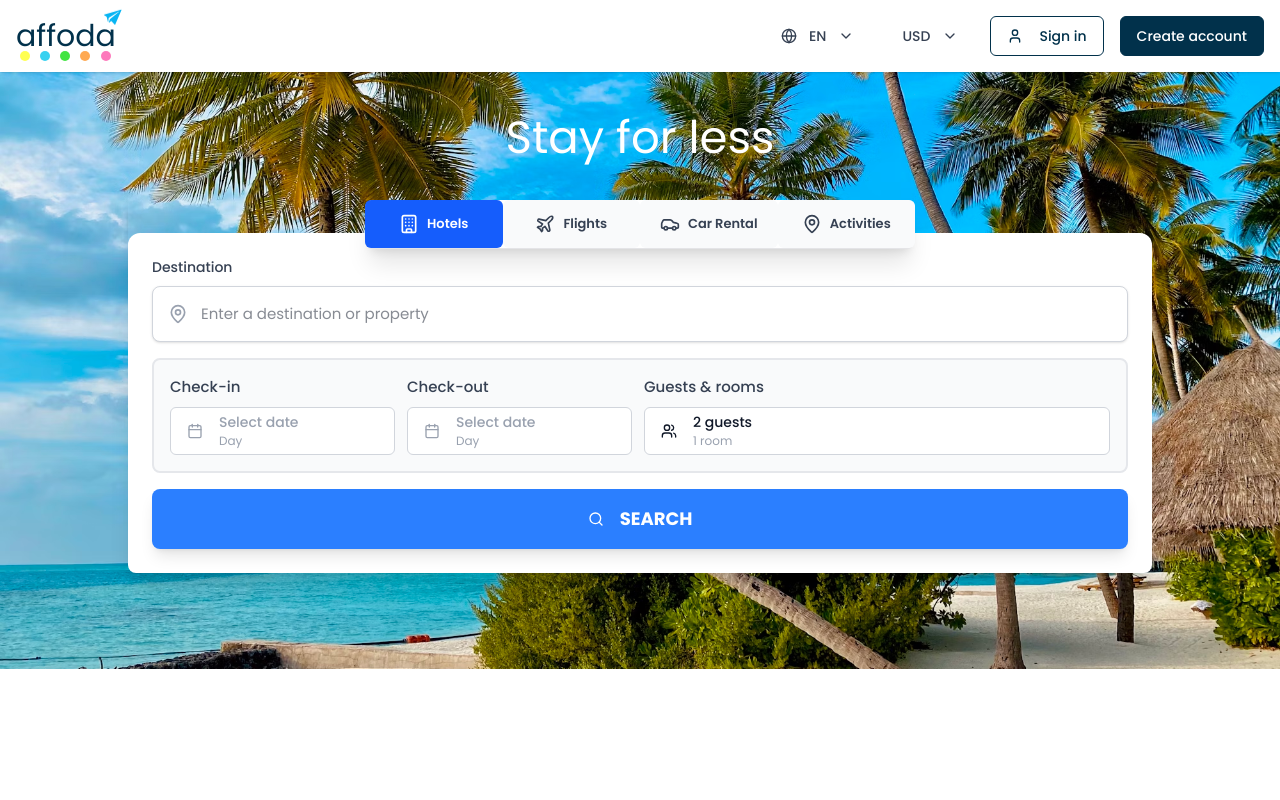
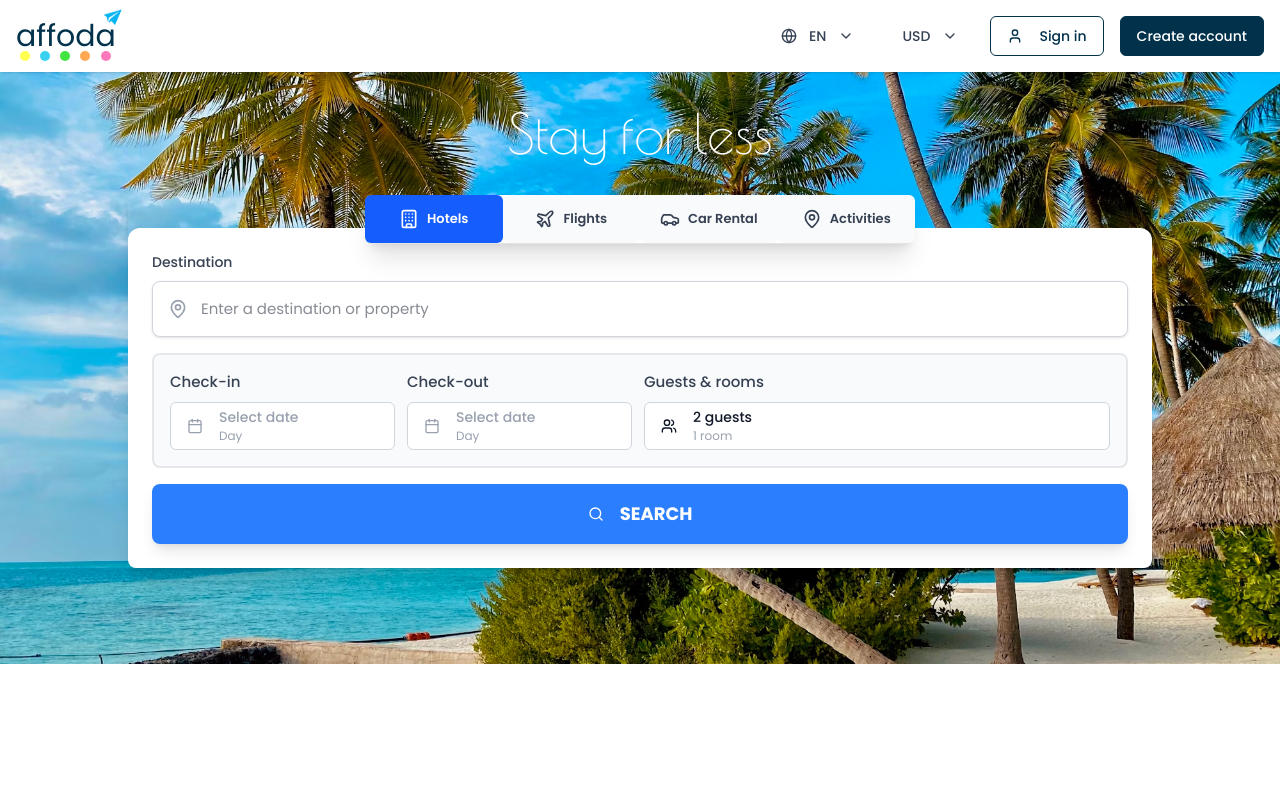
Before and after one commit to Neeraj-gagat/Affoda-frontend, a Next.js app: page / in a window 1280 px wide. Shown: the top 800 px of the page. Built offline with nearby package versions, Linux system fonts and the light colour scheme.

Commit message:
added font

```diff
--- a/components/Hero.tsx
+++ b/components/Hero.tsx
@@ -1,4 +1,5 @@
 
+import { Poiret_One } from 'next/font/google';
 import {
     // Globe,
     // Wifi,
@@ -8,6 +9,11 @@ import {
     // Bed
   } from 'lucide-react';
 import BookingTabs from './BookingTabs';
+
+const poiretone = Poiret_One({
+  subsets:['latin'],
+  weight:["400"],
+})
 
 export const Hero  = () => {
     return <div>
@@ -39,10 +45,10 @@ export const Hero  = () => {
                 Maldives beach swing:
                 src="https://images.unsplash.com/photo-1584464491033-06628f3a6b7b?ixlib=rb-4.0.3&auto=format&fit=crop&w=2000&q=80"
             */}
-            <div className="mx-auto px-4 -mt-10 md:-mt-6">
-            <div className="text-center mb-3  text-white">
+            <div className="mx-auto px-4 -mt-10 md:-mt-9">
+            <div className="text-center mb-3 md:mb-1  text-white">
               {/* <h1 className="text-3xl md:text-5xl font-bold mb-4">Find Your Perfect Hotel</h1> */}
-              <p className="text-[28px] md:text-[45px] font-[400] mx-auto ">
+              <p className={`${poiretone.className} text-[39px] md:text-[55px] font-[400] mx-auto`}>
                 Stay for less
               </p>
             </div>
```
